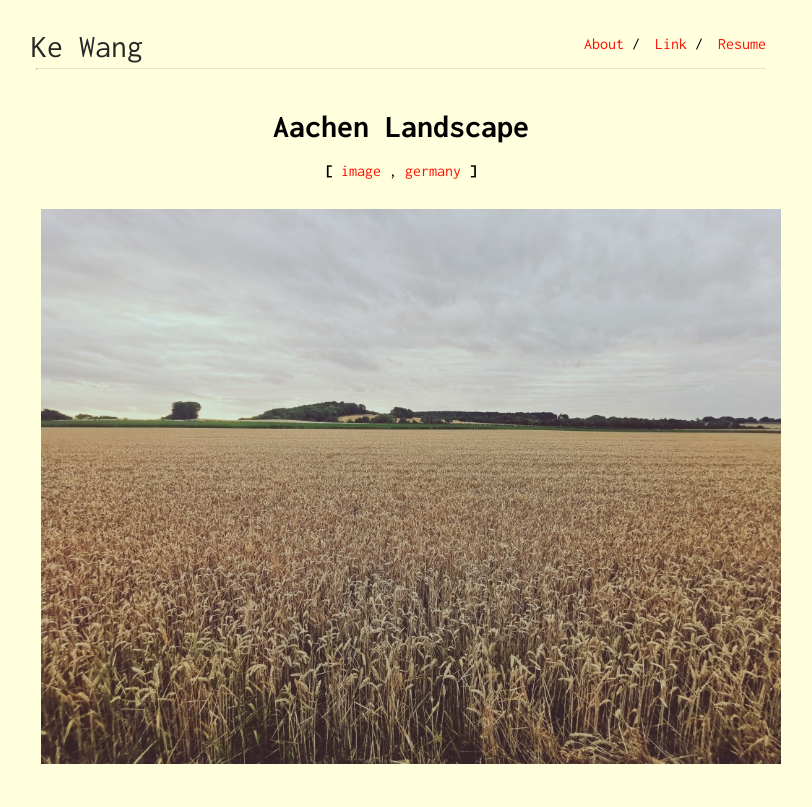
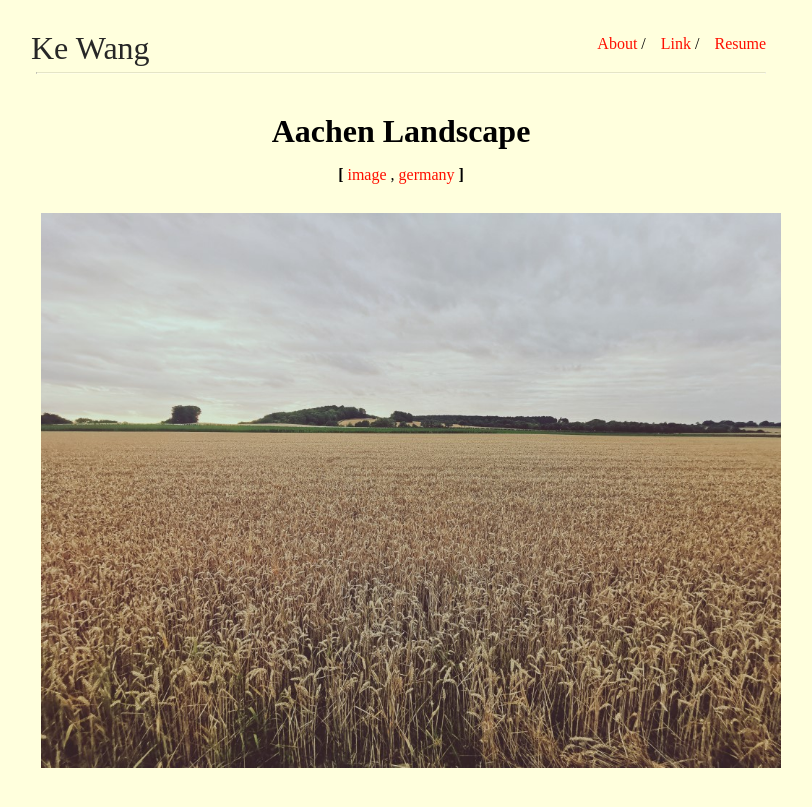
Before and after one commit to ekdc11/ekdc11.github.io, a Jekyll site: the page built from _posts/2022-07-11-aachen-landscape.md, in a window 1280 px wide. Shown: the top 807 px of the page, without its empty margins (239-1051 px from the left). Built offline with Jekyll 4.4.1, drawn with Linux system fonts in a browser that asks for light colours.

Commit message:
Update head.html

```diff
--- a/_includes/head.html
+++ b/_includes/head.html
@@ -17,7 +17,7 @@
     <meta name="author" content="{{ site.author }}">
 
     <meta name="description" content="{{ desc }}">
-    <link href='https://fonts.googleapis.com/css?family=Inconsolata:400,700' rel='stylesheet' type='text/css'>
+    <link href='https://fonts.googleapis.com/css?family=Source Sans 3:300,700' rel='stylesheet' type='text/css'>
     <link rel="stylesheet" href="{{ sitedir }}css/main.css">
     <link rel="icon" type="image/ico" href="{{ favicon_location }}">
     <link rel="shortcut-icon" type="image/ico" href="{{ favicon_location }}">
```
